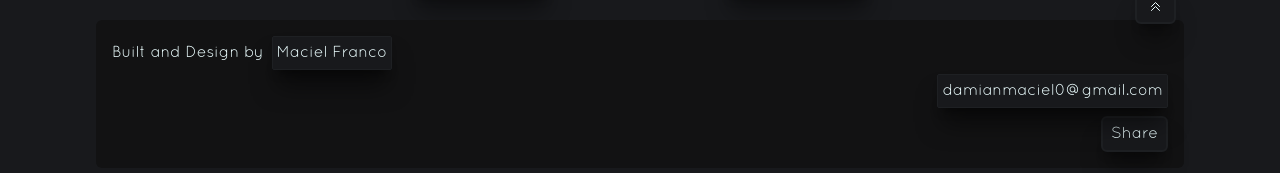
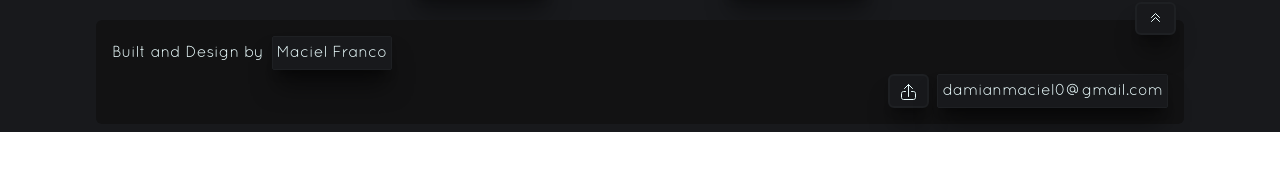
Before and after one commit to FrM-bot/wiki-anime, a Next.js app: page / in a window 1280 px wide. Shown: the part 1257-1430 px from the top of the page. After the commit the page ends 1389 px from the top, so only its background shows below. Built offline with nearby package versions, Linux system fonts and the light colour scheme; no server answers.

Commit message:
add share icon

```diff
--- a/components/Footer.tsx
+++ b/components/Footer.tsx
@@ -1,11 +1,12 @@
 import { Button, ButtonLink } from 'components/Button'
 import ArrowIcon from 'icons/ArrowIcon'
+import ShareIcon from 'icons/ShareIcon'
 
 const Footer = () => {
   const sharePage = () => {
     window.navigator.share({
-      url: 'https://anime-app-eight.vercel.app',
-      title: 'Wiki Anime'
+      url: window.location.href,
+      title: window.location.hostname
     })
   }
   return (
@@ -18,11 +19,11 @@ const Footer = () => {
         <div className='flex mb-1'>
           <p className='whitespace-nowrap flex items-center gap-2'>Built and Design by <ButtonLink href='https://frm-bot.xyz' props={{ target: '_blank' }}>Maciel Franco</ButtonLink></p>
         </div>
-        <div className="flex justify-end">
-          <ButtonLink href='mailto:damianmaciel0@gmail.com?subject = Feedback&body = Message' props={{ target: '_blank' }}>damianmaciel0@gmail.com</ButtonLink>
-        </div>
-        <div className='w-full flex justify-end mt-2'>
-          <Button props={{ onClick: () => sharePage() }}>Share</Button>
+        <div className="flex items-center justify-end">
+          <div className='flex gap-2'>
+            <Button props={{ onClick: () => sharePage() }}><ShareIcon /></Button>
+            <ButtonLink href='mailto:damianmaciel0@gmail.com?subject = Feedback&body = Message' props={{ target: '_blank' }}>damianmaciel0@gmail.com</ButtonLink>
+          </div>
         </div>
       </div>
 
--- /dev/null
+++ b/icons/ShareIcon.tsx
@@ -0,0 +1,15 @@
+import { SVGAttributes } from 'react'
+
+const ShareIcon = ({ props }: { props?: SVGAttributes<SVGSVGElement> }) => {
+  return (
+        <svg height="21" viewBox="0 0 21 21" width="21" xmlns="http://www.w3.org/2000/svg" {...props}>
+            <g fill="none" fillRule="evenodd" stroke="currentColor" strokeLinecap="round" strokeLinejoin="round" transform="translate(3 3)">
+                <path d="m11.5 4.5-3.978-4-4.022 4" />
+                <path d="m7.522.521v11.979" />
+                <path d="m4.5 7.5h-2c-1.1045695 0-2 .8954305-2 2v4c0 1.1045695.8954305 2 2 2h10c1.1045695 0 2-.8954305 2-2v-4c0-1.1045695-.8954305-2-2-2h-2" />
+            </g>
+        </svg>
+  )
+}
+
+export default ShareIcon
```
